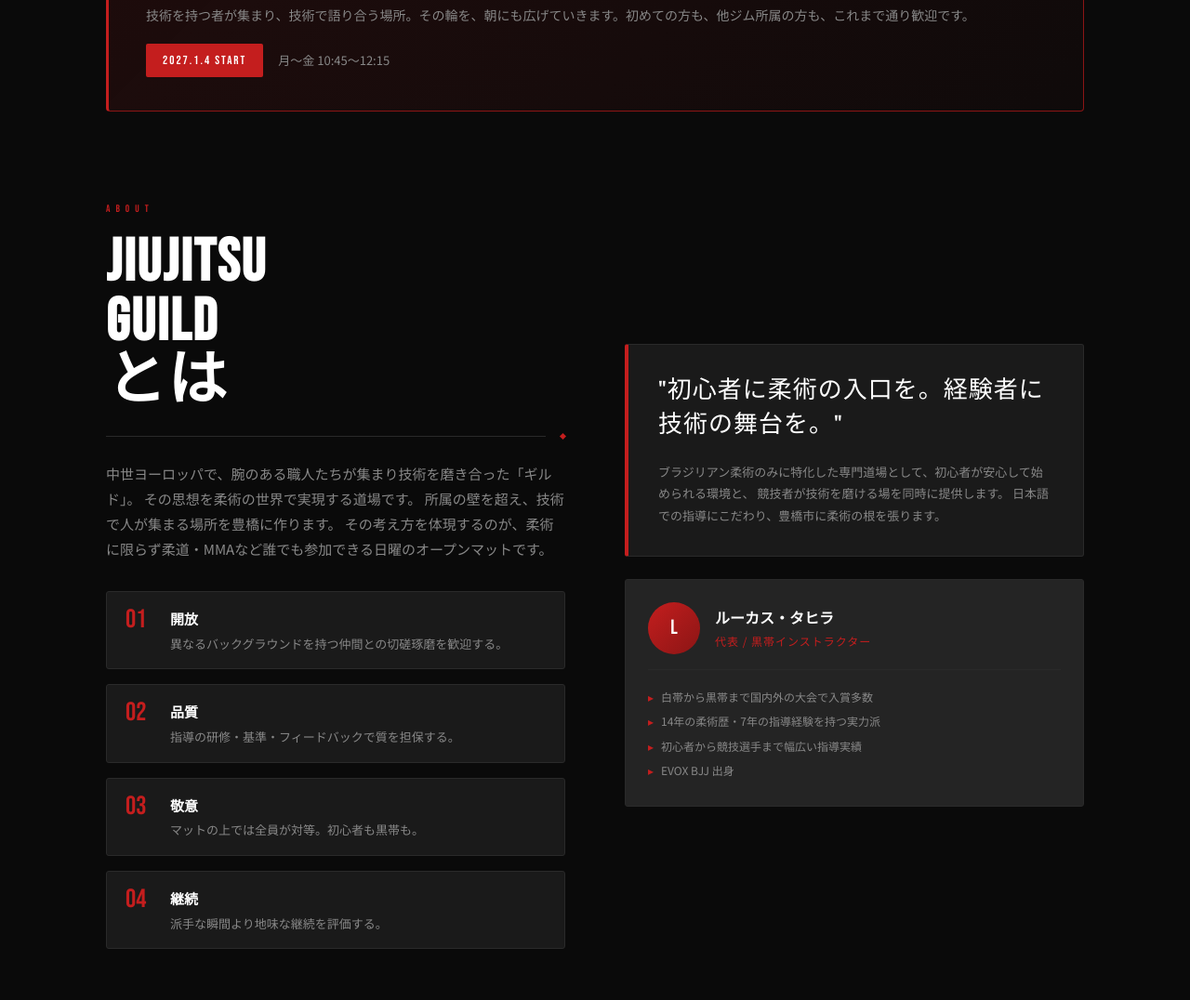
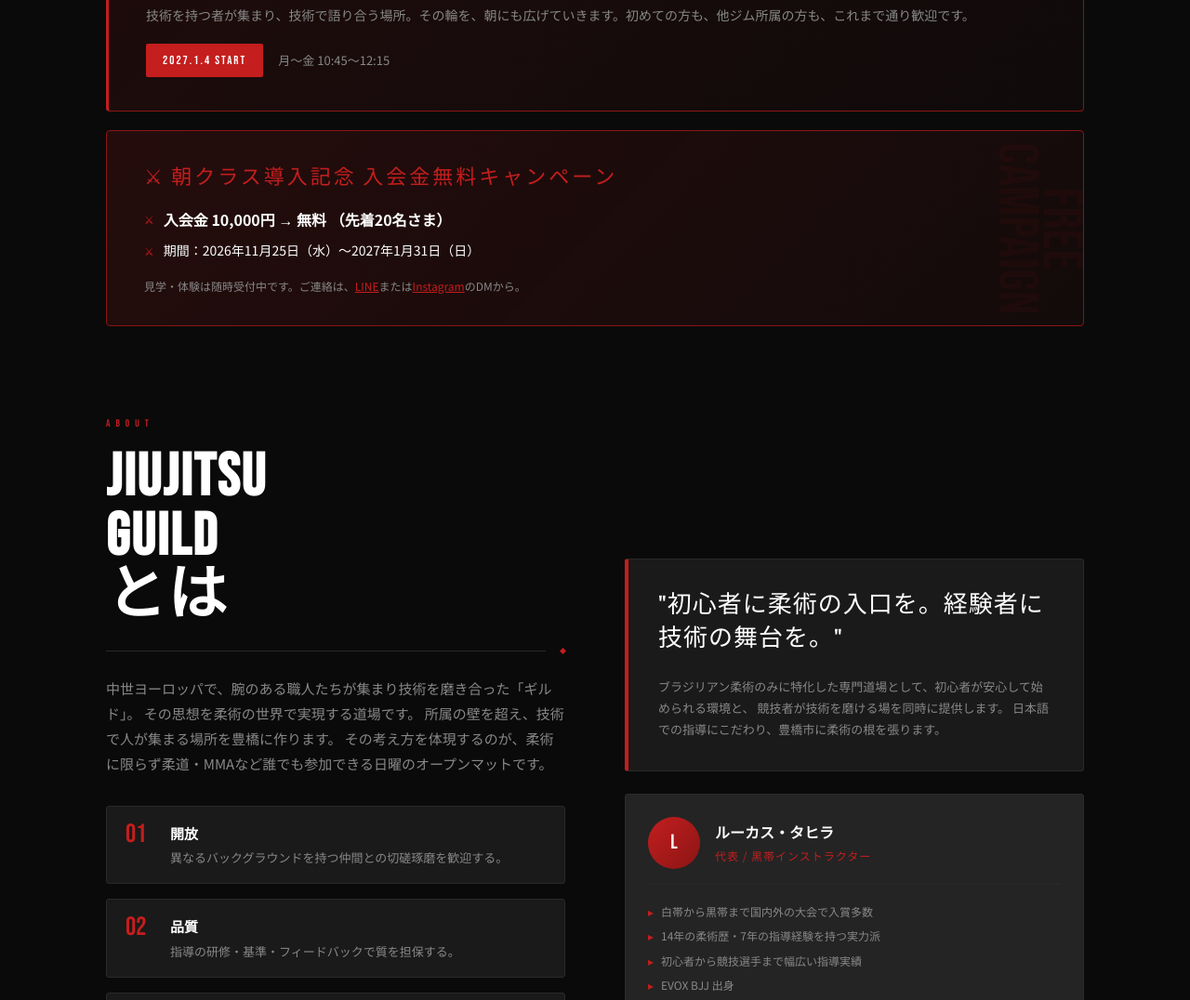
Before and after one commit to jiujitsuguild/jiujitsuguild.github.io, a plain HTML site: page index.html in a window 1280 px wide. Shown: the part 1030-2106 px from the top of the page at 93% size. Drawn offline with Linux system fonts and the light colour scheme.

Commit message:
入会金無料キャンペーン(先着20名・2027.1.31まで)をHP日本語版・ポルトガル語版に追加 (#8)
Claude-Session: https://claude.ai/code/session_011pFg9A7iuv39MLDuuBh7Ft

Co-authored-by: Claude <noreply@anthropic.com>

```diff
--- a/index.html
+++ b/index.html
@@ -910,6 +910,19 @@ body::before {
       <span class="morning-badge">2027.1.4 START</span>
       <span class="morning-note">月〜金 10:45〜12:15</span>
     </div>
+  </div>
+</div>
+
+<!-- 入会金無料キャンペーン（2026.11.25〜2027.1.31） -->
+<div class="container" style="margin: 20px auto 0; position:relative; z-index:1;">
+  <div class="campaign-box fade-in" style="margin-top:0;">
+    <div style="position:absolute; right:-20px; top:50%; transform:translateY(-50%) rotate(90deg); font-family:var(--font-en); font-size:60px; color:rgba(196,30,30,0.06); line-height:1; pointer-events:none;">FREE</div>
+    <div class="campaign-title">⚔ <span style="display:inline-block">朝クラス導入記念</span> <span style="display:inline-block">入会金無料キャンペーン</span></div>
+    <div class="campaign-items">
+      <div class="campaign-item"><div><strong style="color:var(--white); font-size:16px;"><span style="display:inline-block">入会金 10,000円 → 無料</span> <span style="display:inline-block">（先着20名さま）</span></strong></div></div>
+      <div class="campaign-item"><div>期間：<span style="display:inline-block">2026年11月25日（水）</span>〜<span style="display:inline-block">2027年1月31日（日）</span></div></div>
+    </div>
+    <div class="campaign-note">見学・体験は随時受付中です。ご連絡は、<a href="https://line.me/ti/p/BVePeGKQuA" target="_blank" style="color:var(--red);">LINE</a>または<a href="https://www.instagram.com/jiujitsu_guild" target="_blank" style="color:var(--red);">Instagram</a>のDMから。</div>
   </div>
 </div>
 
@@ -1214,6 +1227,13 @@ document.addEventListener('keydown', (e) => {
     <h2 class="section-title fade-in">料金案内</h2>
     <p class="section-sub fade-in">支払いはオンライン決済または各種お支払い方法に対応しています。</p>
 
+    <div class="campaign-box fade-in" style="margin-top:24px; margin-bottom:16px;">
+      <div class="campaign-title">⚔ 入会金無料 CAMPAIGN</div>
+      <div class="campaign-items">
+        <div class="campaign-item"><div><strong style="color:var(--white); font-size:15px;">入会金 10,000円 → 無料</strong><br><span style="font-size:13px; color:var(--muted);">朝クラス導入を記念したキャンペーンです。2027年1月31日（日）までにご入会の、先着20名さまが対象です。</span></div></div>
+      </div>
+    </div>
+
     <div class="campaign-box fade-in" style="margin-top:24px; margin-bottom:40px;">
       <div style="position:absolute; right:-20px; top:50%; transform:translateY(-50%) rotate(90deg); font-family:var(--font-en); font-size:60px; color:rgba(196,30,30,0.06); line-height:1; pointer-events:none;">PAIR</div>
       <div class="campaign-title">⚔ お友達・ごきょうだいと一緒なら</div>
```
Also changed, not shown: index-pt.html (+20 -0 lines).
